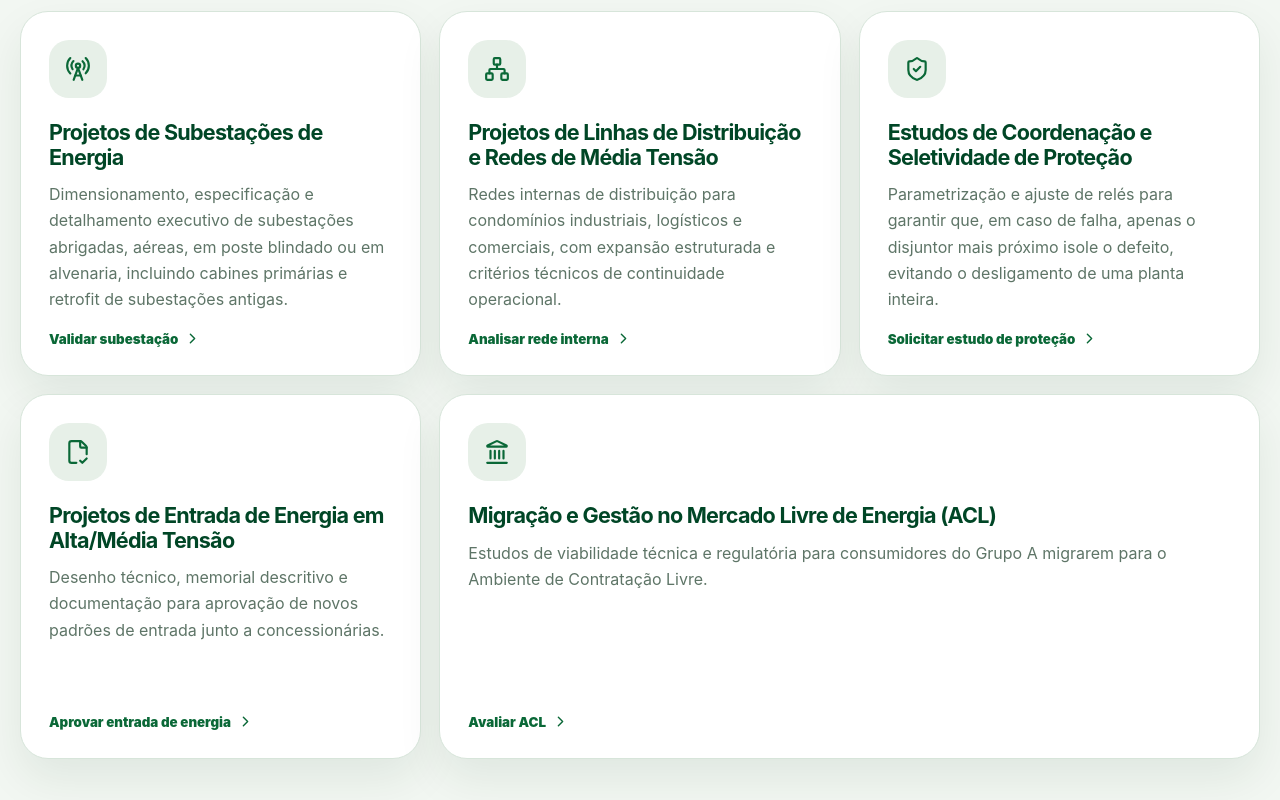
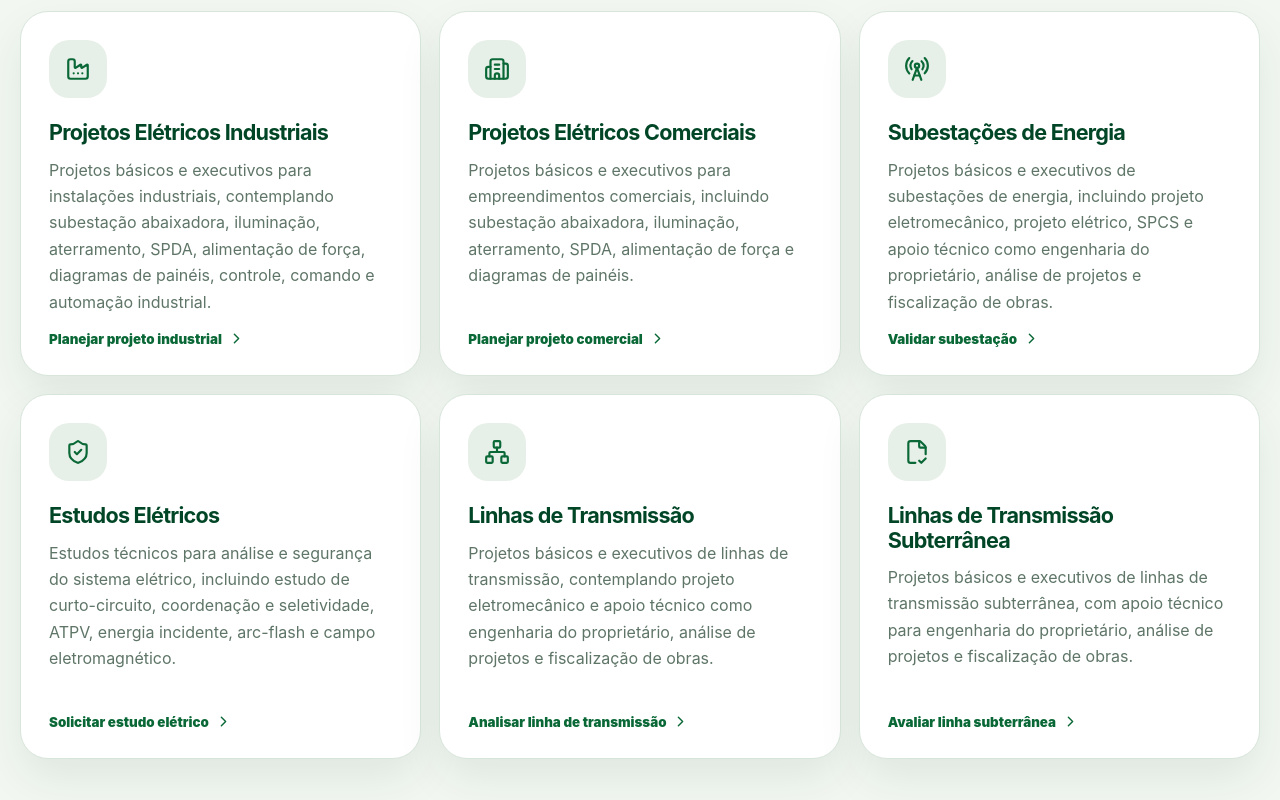
Before and after one commit to renovera1/renovera-projetos-eletricos, a React (Vite) app: page / in a window 1280 px wide. Shown: the part 1220-2020 px from the top of the page. Built offline with nearby package versions, Linux system fonts and the light colour scheme; the HTML template or start-up script is replaced by a standard one.

Commit message:
Atualiza servicos e rodape institucional

```diff
--- a/src/App.tsx
+++ b/src/App.tsx
@@ -23,12 +23,17 @@ import {
 import LiveEditor from "./LiveEditor";
 
 const WHATSAPP_NUMBER = "5519996514827";
+const buildWhatsappUrl = (message: string) =>
+  `https://wa.me/${WHATSAPP_NUMBER}?text=${encodeURIComponent(message)}`;
 const logoSrc = `${import.meta.env.BASE_URL}logo-renovera.png`;
 
 const baseMessage =
-  "Olá, quero solicitar uma análise técnica para projeto elétrico de baixa, média e alta tensão, subestação, entrada de energia ou ACL.";
+  "Olá, Renovera. Gostaria de receber uma análise técnica para projeto elétrico, subestação, estudo elétrico ou linha de transmissão.";
 
-const whatsappLink = `https://wa.me/${WHATSAPP_NUMBER}?text=${encodeURIComponent(baseMessage)}`;
+const whatsappLink = buildWhatsappUrl(baseMessage);
+const universalWhatsappLink = buildWhatsappUrl(
+  "Olá, Renovera. Gostaria de receber uma análise técnica pelo WhatsApp."
+);
 
 function WhatsAppIcon() {
   return (
@@ -43,39 +48,46 @@ const aclOptions = ["Sim", "Não", "Avaliar Viabilidade"];
 
 const services = [
   {
+    icon: Factory,
+    title: "Projetos Elétricos Industriais",
+    description:
+      "Projetos básicos e executivos para instalações industriais, contemplando subestação abaixadora, iluminação, aterramento, SPDA, alimentação de força, diagramas de painéis, controle, comando e automação industrial.",
+    cta: "Planejar projeto industrial"
+  },
+  {
+    icon: Building2,
+    title: "Projetos Elétricos Comerciais",
+    description:
+      "Projetos básicos e executivos para empreendimentos comerciais, incluindo subestação abaixadora, iluminação, aterramento, SPDA, alimentação de força e diagramas de painéis.",
+    cta: "Planejar projeto comercial"
+  },
+  {
     icon: RadioTower,
-    title: "Projetos de Subestações de Energia",
+    title: "Subestações de Energia",
     description:
-      "Dimensionamento, especificação e detalhamento executivo de subestações abrigadas, aéreas, em poste blindado ou em alvenaria, incluindo cabines primárias e retrofit de subestações antigas.",
+      "Projetos básicos e executivos de subestações de energia, incluindo projeto eletromecânico, projeto elétrico, SPCS e apoio técnico como engenharia do proprietário, análise de projetos e fiscalização de obras.",
     cta: "Validar subestação"
   },
   {
-    icon: Network,
-    title: "Projetos de Linhas de Distribuição e Redes de Média Tensão",
+    icon: ShieldCheck,
+    title: "Estudos Elétricos",
     description:
-      "Redes internas de distribuição para condomínios industriais, logísticos e comerciais, com expansão estruturada e critérios técnicos de continuidade operacional.",
-    cta: "Analisar rede interna"
+      "Estudos técnicos para análise e segurança do sistema elétrico, incluindo estudo de curto-circuito, coordenação e seletividade, ATPV, energia incidente, arc-flash e campo eletromagnético.",
+    cta: "Solicitar estudo elétrico"
   },
   {
-    icon: ShieldCheck,
-    title: "Estudos de Coordenação e Seletividade de Proteção",
+    icon: Network,
+    title: "Linhas de Transmissão",
     description:
-      "Parametrização e ajuste de relés para garantir que, em caso de falha, apenas o disjuntor mais próximo isole o defeito, evitando o desligamento de uma planta inteira.",
-    cta: "Solicitar estudo de proteção"
+      "Projetos básicos e executivos de linhas de transmissão, contemplando projeto eletromecânico e apoio técnico como engenharia do proprietário, análise de projetos e fiscalização de obras.",
+    cta: "Analisar linha de transmissão"
   },
   {
     icon: FileCheck2,
-    title: "Projetos de Entrada de Energia em Alta/Média Tensão",
+    title: "Linhas de Transmissão Subterrânea",
     description:
-      "Desenho técnico, memorial descritivo e documentação para aprovação de novos padrões de entrada junto a concessionárias.",
-    cta: "Aprovar entrada de energia"
-  },
-  {
-    icon: Landmark,
-    title: "Migração e Gestão no Mercado Livre de Energia (ACL)",
-    description:
-      "Estudos de viabilidade técnica e regulatória para consumidores do Grupo A migrarem para o Ambiente de Contratação Livre.",
-    cta: "Avaliar ACL"
+      "Projetos básicos e executivos de linhas de transmissão subterrânea, com apoio técnico para engenharia do proprietário, análise de projetos e fiscalização de obras.",
+    cta: "Avaliar linha subterrânea"
   }
 ];
 
@@ -286,10 +298,10 @@ function App() {
             </div>
 
             <div className="services-grid">
-              {services.map((service, index) => {
+              {services.map((service) => {
                 const Icon = service.icon;
                 return (
-                  <article className={`service-card ${index === 4 ? "wide" : ""}`} key={service.title}>
+                  <article className="service-card" key={service.title}>
                     <div className="icon-box">
                       <Icon size={26} />
                     </div>
@@ -459,25 +471,28 @@ function App() {
             <p>Engenharia, projetos elétricos e consultoria técnica para empresas que precisam aprovar infraestrutura com segurança e precisão.</p>
           </div>
 
-          <div className="footer-col">
-            <h4>Menu</h4>
-            <a href="#solucoes">Soluções</a>
-            <a href="#viabilidade">Viabilidade</a>
-            <a href="#metodo">Método</a>
-            <a href={whatsappLink} target="_blank" rel="noreferrer">WhatsApp</a>
+          <div className="footer-col footer-grid-three">
+            <div className="footer-panel">
+              <h4><span className="footer-icon">01</span>ENDEREÇO</h4>
+              <p>Rua Visconde do Rio Branco, n.106, Centro, São João da Boa Vista - SP, CEP: 13870-180</p>
+            </div>
+            <div className="footer-panel">
+              <h4><span className="footer-icon">02</span>TELEFONES</h4>
+              <a href="https://wa.me/5519996514827" target="_blank" rel="noreferrer">+55 (19) 99651-4827</a>
+              <a href="tel:+551931950160">+55 (19) 3195-0160</a>
+            </div>
+            <div className="footer-panel">
+              <h4><span className="footer-icon">03</span>E-MAIL</h4>
+              <a href="mailto:contato@renovera.com.br">contato@renovera.com.br</a>
+              <p>Projetos industriais, comerciais, subestações, estudos elétricos e linhas de transmissão.</p>
+            </div>
           </div>
-
-          <div className="footer-col">
-            <h4>Contato</h4>
-            <p>R. Visc. de Rio Branco, 106</p>
-            <p>São João da Boa Vista - SP</p>
-            <a href={whatsappLink} target="_blank" rel="noreferrer">WhatsApp técnico</a>
-          </div>
-
-          <div className="footer-col">
-            <h4>Escopo técnico</h4>
-            <p>Projetos elétricos, subestações, proteção, entrada de energia, concessionárias e ACL.</p>
-          </div>
+        </div>
+        <div className="container ecosystem-links">
+          <a href="https://renovera1.github.io/renovera-consultoria-regulatoria/" target="_blank" rel="noreferrer">Consultoria Regulatória</a>
+          <a href="https://renovera1.github.io/renovera-projetos-eletricos/" target="_blank" rel="noreferrer">Projetos Elétricos</a>
+          <a href="https://renovera1.github.io/renovera-energia-solar/" target="_blank" rel="noreferrer">Energia Solar</a>
+          <a href="https://renovera1.github.io/renovera-eletroposto/" target="_blank" rel="noreferrer">Eletropostos</a>
         </div>
 
         <div className="container footer-bottom">
@@ -485,7 +500,7 @@ function App() {
         </div>
       </footer>
 
-      <a className="floating-whatsapp" href={whatsappLink} target="_blank" rel="noreferrer" aria-label="Falar com a Renovera">
+      <a className="floating-whatsapp" href={universalWhatsappLink} target="_blank" rel="noreferrer" aria-label="Receber análise pelo WhatsApp">
         <WhatsAppIcon />
       </a>
       <LiveEditor namespace="renovera-projetos-eletricos-consultoria" />
@@ -548,7 +563,7 @@ function LeadModal({
       `ACL: ${acl}`
     ].join("\n");
 
-    window.open(`https://wa.me/${WHATSAPP_NUMBER}?text=${encodeURIComponent(message)}`, "_blank");
+    window.open(buildWhatsappUrl(message), "_blank", "noreferrer");
     onClose();
   }
 
```
